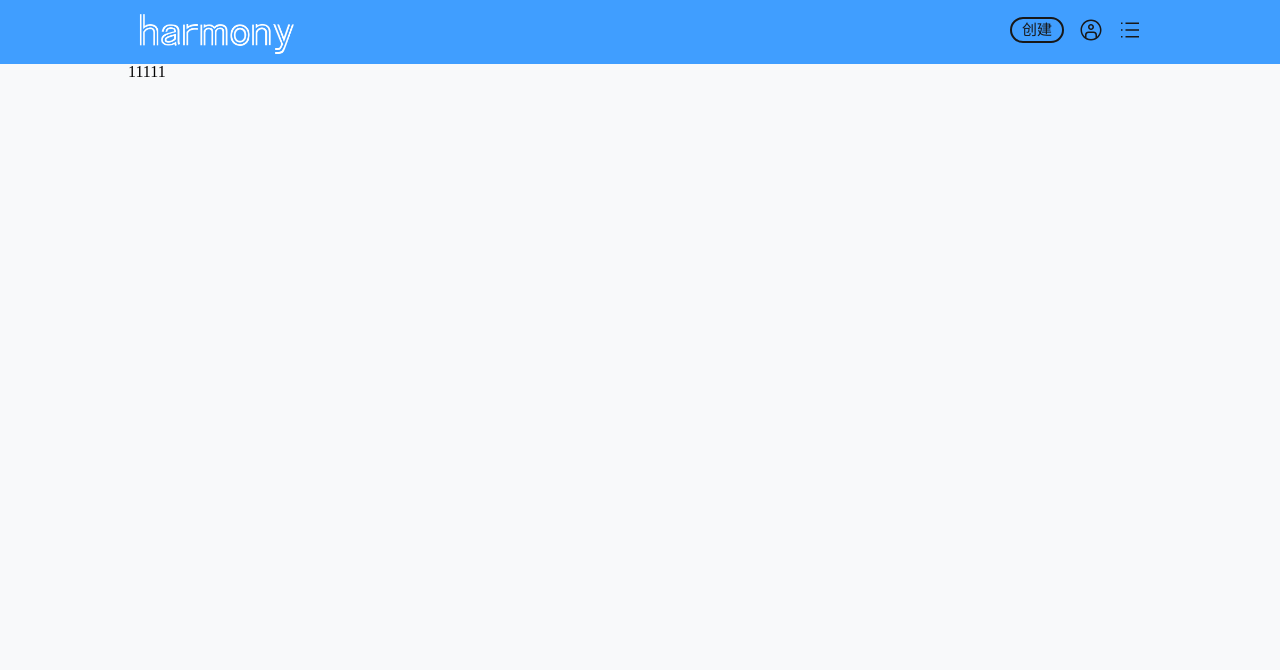
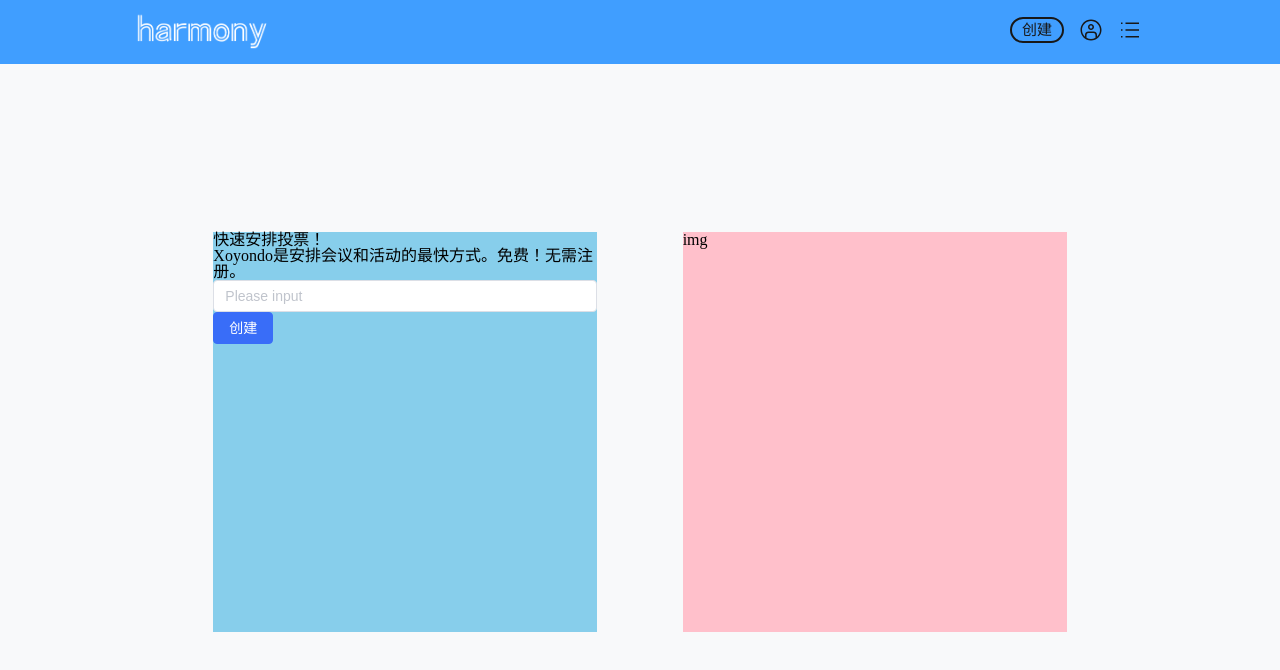
Before and after one commit to xuan-659/VoteSystem, a Vue app: page / in a window 1280 px wide. Shown: the top 670 px of the page. Built offline with nearby package versions, Linux system fonts and the light colour scheme.

Commit message:
主页写完

```diff
--- a/src/App.vue
+++ b/src/App.vue
@@ -15,9 +15,5 @@ export default {
 }
 </script>
 <style lang="scss" scoped>
-  html {
-    margin: 0;
-    height: 1000px;
-    background-color: rgb(90, 41, 41);
-  }
+
 </style>
--- a/src/components/Header.vue
+++ b/src/components/Header.vue
@@ -7,7 +7,6 @@
         <el-image
         class="harmony-logo"
         :src="logoUrl"
-        :fit="cover"
       ></el-image>
       </router-link>
       <!-- 右侧图标+按钮 -->
@@ -46,6 +45,7 @@ export default {
 <style lang="scss" scoped>
 @import '../style/vars.scss';
   .header {
+    min-height: 60px;
     height: $header_height;
     width: auto;
     background-color: #409EFF;
@@ -54,8 +54,8 @@ export default {
       margin-left: $main_margin_left;
       height: inherit;
       .harmony-logo {
-        height: 6vh;
-        margin-top: 1vh;
+        height: 40px;
+        margin-top: 10px;
       }
 
       .main-right {
--- a/src/store/index.js
+++ b/src/store/index.js
@@ -1,7 +1,28 @@
 import { createStore} from 'vuex'
-import vote from './modules/vote'
-export default createStore({
-  modules: {
-    vote
+
+const state = {
+  title: '',
+}
+
+const mutations = {
+  SET_TITLE: (state, title) => {
+    state.title = title;
   }
+}
+
+const actions = {
+
+}
+
+const getters = {
+  title: state => state
+}
+
+const store = createStore({
+  state,
+  mutations,
+  actions,
+  getters
 })
+
+export default store;
--- a/src/store/modules/vote.js
+++ /dev/null
@@ -1,23 +0,0 @@
-
-const getDefaultStates = () => {
-   return {
-
-   }
-}
-
-const states = getDefaultStates();
-
-const mutations = {
-
-}
-
-const actions = {
-
-}
-
-export default {
-  namespace: true,
-  states,
-  mutations,
-  actions
-}
--- a/src/utils/axios.js
+++ b/src/utils/axios.js
@@ -70,6 +70,5 @@ _axios.interceptors.response.use(
 export default {
   install: (app,options) => {
     app.config.globalProperties.$axios = _axios;
-    console.log(app.config);
   }
 }
--- a/src/views/CreateVote/index.vue
+++ b/src/views/CreateVote/index.vue
@@ -1,5 +1,5 @@
 <template>
-  <div>createVote</div>
+  <div class="create-vote"></div>
 </template>
 
 <script>
@@ -8,6 +8,8 @@ export default {
 }
 </script>
 
-<style>
+<style lang="scss" scoped>
+  .create-vote {
 
+  }
 </style>
--- a/src/views/HomePage/index.vue
+++ b/src/views/HomePage/index.vue
@@ -1,26 +1,39 @@
 <template>
   <div class="home-page">
     <div class="main">
-      11111
+      <div class="main-left">
+        <h1>快速安排投票！</h1>
+        <h3>Xoyondo是安排会议和活动的最快方式。免费！无需注册。</h3>
+        <el-input v-model="title" placeholder="Please input" />
+        <el-button type="primary" @click="create">创建</el-button>
+      </div>
+      <div class="main-right">img</div>
     </div>
   </div>
 </template>
 
 <script>
+import {useStore} from 'vuex'
+import {ref} from 'vue'
+import { computed, watch } from "vue";
+
 export default {
   name: "HomePage",
-  data() {
-    return {};
-  },
-  created() {
-    this.test()
+  setup() {
+    const store = useStore();
+    const title = ref('');
+    function create() {
+      store.commit('SET_TITLE',title);
+      console.log(store.getters);
+    }
+
+    return {
+      title,
+      create
+    };
   },
 
-  methods: {
-     test : function() {
-      console.log(this);
-    }
-  }
+
 };
 </script>
 
@@ -30,7 +43,25 @@ export default {
     background-color: #f8f9fa;
     height:92vh;
     .main {
+      width: $main_width;
+      height: inherit;
       margin-left: $main_margin_left;
+      display: flex;
+      flex-direction: row;
+      justify-content: space-evenly;
+      align-items: center;
+      .main-left {
+        width: 30vw;
+        height: 50vh;
+        background-color: skyblue;
+      }
+      .main-right {
+        width: 30vw;
+        height: 50vh;
+        background-color: pink;
+
+      }
     }
+
   }
 </style>
```
